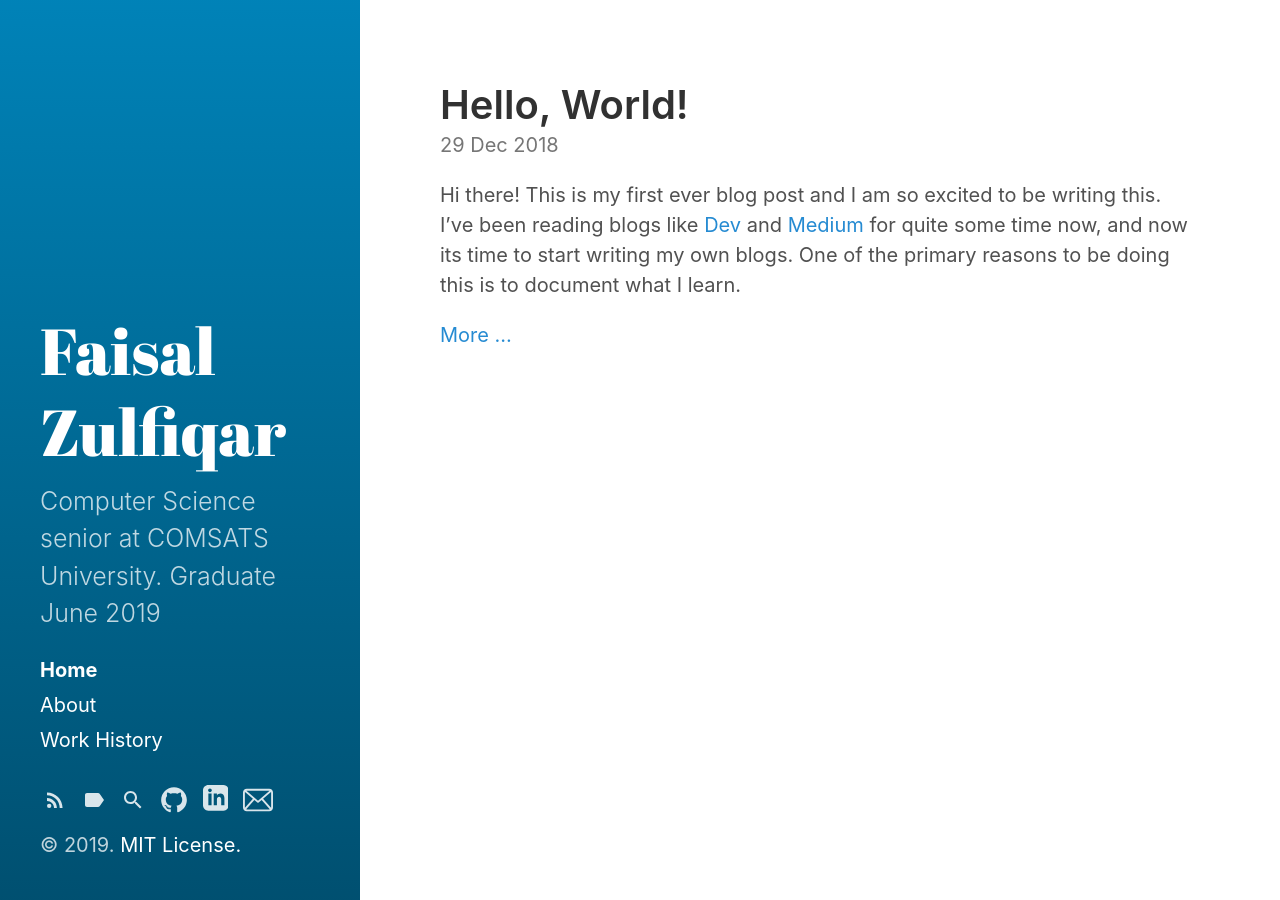
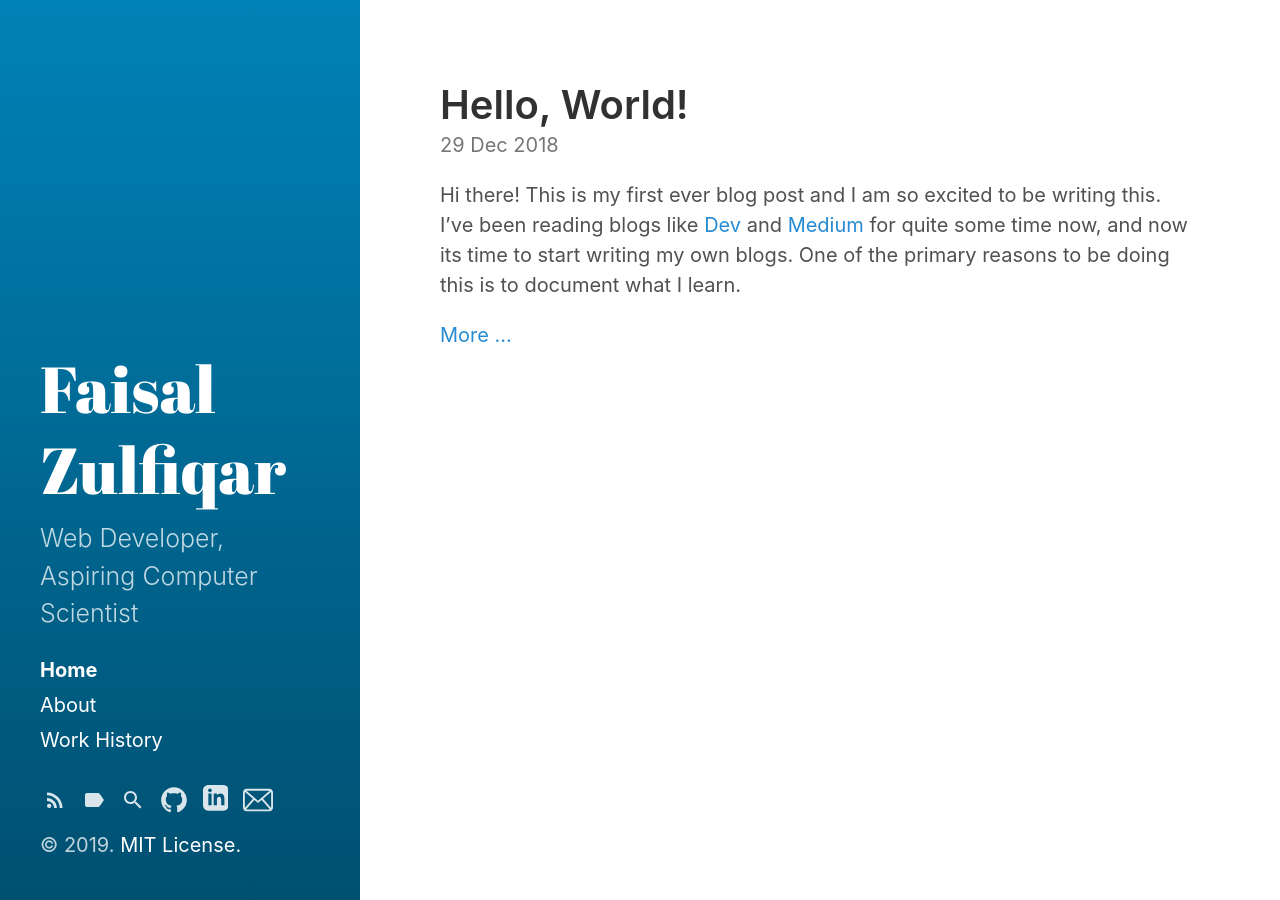
Before and after one commit to faisal-zulfiqar/faisal-zulfiqar.github.io, a Jekyll site: the page built from index.html, in a window 1280 px wide. Built offline with Jekyll 4.4.1, drawn with Linux system fonts in a browser that asks for light colours; the list of posts is cut into pages by our own code.

Commit message:
change description

```diff
--- a/_config.yml
+++ b/_config.yml
@@ -5,7 +5,7 @@ highlighter:      rouge
 # Setup
 title:            Faisal Zulfiqar
 tagline:          'Portfolio & Blog'
-description:      'Computer Science senior at COMSATS University. Graduate June 2019'
+description:      'Web Developer, Aspiring Computer Scientist'
 email:            faisalzulfiqar1337@gmail.com
 linkedin:         faisal-zulfiqar
 github_username:  faisal-zulfiqar
```
